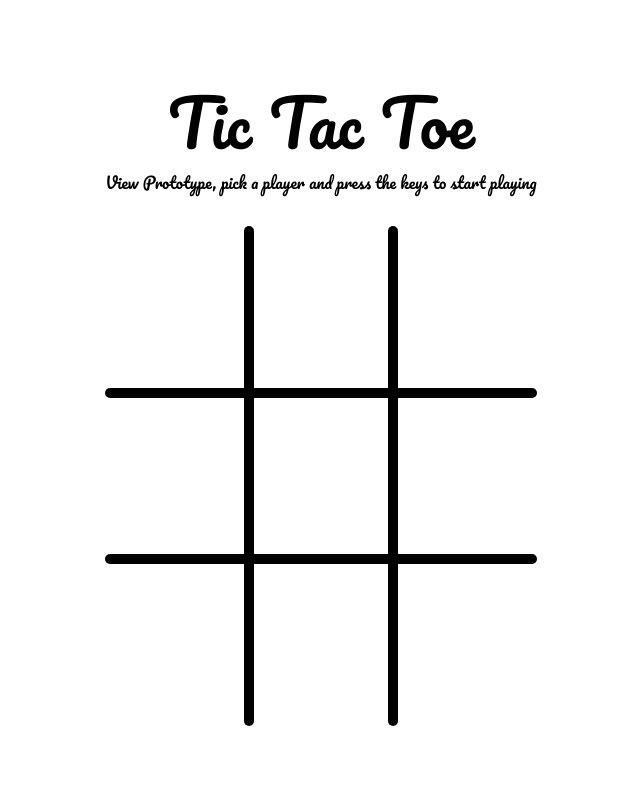
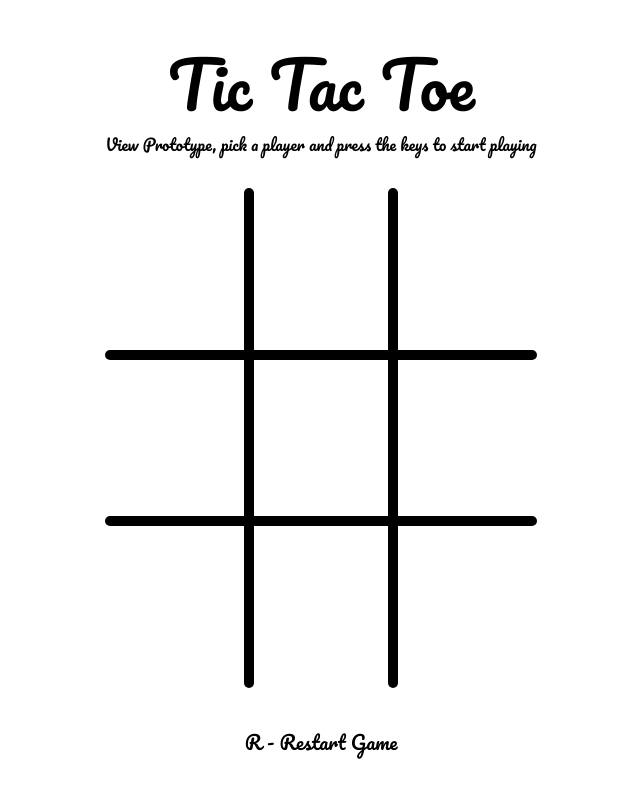
Before and after one commit to DoYouLikeMe/Tic-Tac-Toe, a React (Vite) app: page / in a window 1280 px wide. Shown: the whole page, without its empty margins (319-959 px from the left). Built offline with nearby package versions, Linux system fonts and the light colour scheme.

Commit message:
add: restart button and its logic

```diff
--- a/src/App.css
+++ b/src/App.css
@@ -82,6 +82,11 @@
   display: flex;
 }
 
+.gameboard__button:hover {
+  background-color: rgba(0, 0, 0, 0.3);
+  font-size: 1em;
+}
+
 .xSymbol,
 .oSymbol {
   max-width: 90px;
@@ -120,3 +125,14 @@
   transform: rotate(90deg);
   background-color: #f24e1e;
 }
+
+.restartButton {
+  width: 100%;
+  max-width: 200px;
+  padding: 5px;
+  font-family: inherit;
+  font-size: 1.2em;
+  background-color: transparent;
+  border: none;
+  cursor: pointer;
+}
--- a/src/App.jsx
+++ b/src/App.jsx
@@ -1,9 +1,8 @@
 import "./App.css";
 import Header from "./components/Header";
 import GameField from "./components/GameField";
-import {useState} from "react";
-import gameBoard from "./components/GameField";
-
+import {useState, useEffect} from "react";
+import RestartButton from "./components/RestartButton";
 let gameBoardData = [
   [null, null, null],
   [null, null, null],
@@ -23,6 +22,19 @@ function App() {
     },
   });
   const [currentPlayer, setCurrentPlayer] = useState("X");
+  const handleKeys = (event) => {
+    switch (event.code) {
+      case "KeyR":
+        return restartGame();
+    }
+  };
+  useEffect(() => {
+    window.addEventListener("keydown", handleKeys);
+
+    return () => {
+      window.removeEventListener("keydown", handleKeys);
+    };
+  }, []);
 
   const handleGameTurns = (rowIndex, colIndex) => {
     setGameTurns((prevState) => {
@@ -42,11 +54,18 @@ function App() {
       return updateTurns;
     });
   };
-
+  const restartGame = () => {
+    gameBoardData = gameBoardData.map((row) => row.map((cell) => null));
+    setGameTurns([]);
+    setCurrentPlayer("X");
+  };
   return (
     <>
       <Header />
       <GameField handleGameTurns={handleGameTurns} gameBoard={gameBoardData} />
+      <RestartButton restartHandler={restartGame}>
+        R - Restart Game
+      </RestartButton>
     </>
   );
 }
--- /dev/null
+++ b/src/components/RestartButton.jsx
@@ -0,0 +1,7 @@
+export default function RestartButton({children, restartHandler}) {
+  return (
+    <button onClick={restartHandler} className="restartButton">
+      {children}
+    </button>
+  );
+}
```
